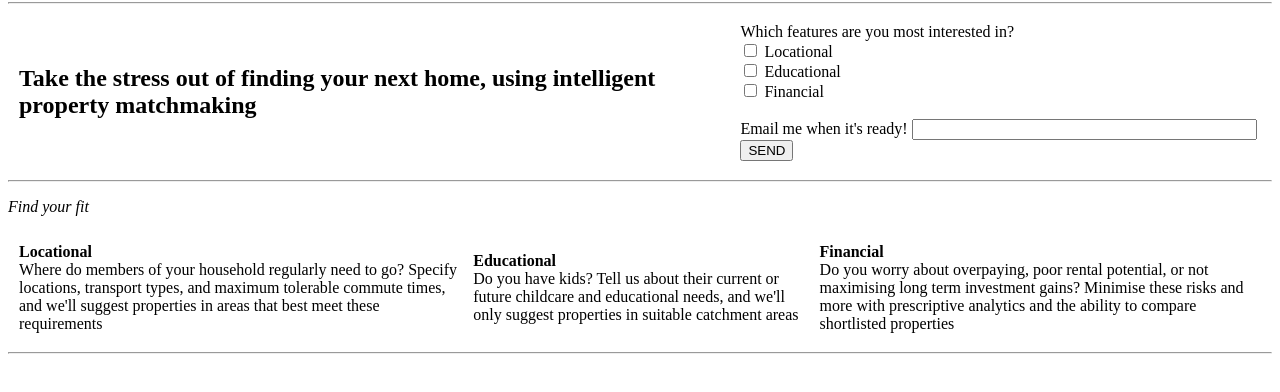
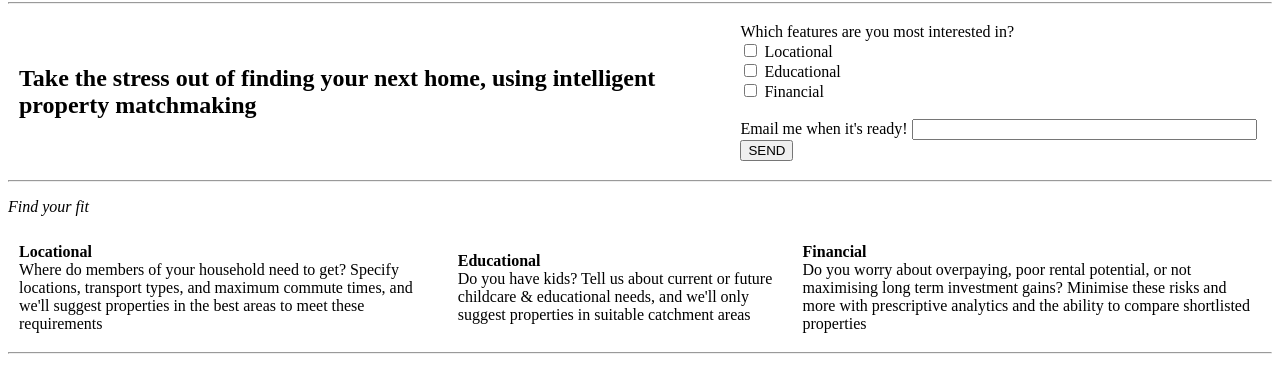
Before and after one commit to sandybourner/homematchr, a plain HTML site: page index.html in a window 1280 px wide. Shown: the part 78-470 px from the top of the page. Drawn offline with Linux system fonts and the light colour scheme.

Commit message:
Update index.html

```diff
--- a/index.html
+++ b/index.html
@@ -35,8 +35,8 @@
 
         <table cellspacing="10">
             <tr>
-                <td><strong>Locational</strong> <br> Where do members of your household regularly need to go? Specify locations, transport types, and maximum tolerable commute times, and we'll suggest properties in areas that best meet these requirements </td>
-                <td><strong>Educational</strong> <br> Do you have kids? Tell us about their current or future childcare and educational needs, and we'll only suggest properties in suitable catchment areas </td>
+                <td><strong>Locational</strong> <br> Where do members of your household need to get? Specify locations, transport types, and maximum commute times, and we'll suggest properties in the best areas to meet these requirements </td>
+                <td><strong>Educational</strong> <br> Do you have kids? Tell us about current or future childcare & educational needs, and we'll only suggest properties in suitable catchment areas </td>
                 <td><strong>Financial</strong> <br> Do you worry about overpaying, poor rental potential, or not maximising long term investment gains? Minimise these risks and more with prescriptive analytics and the ability to compare shortlisted properties </td>
             </tr>
         </table>
```
